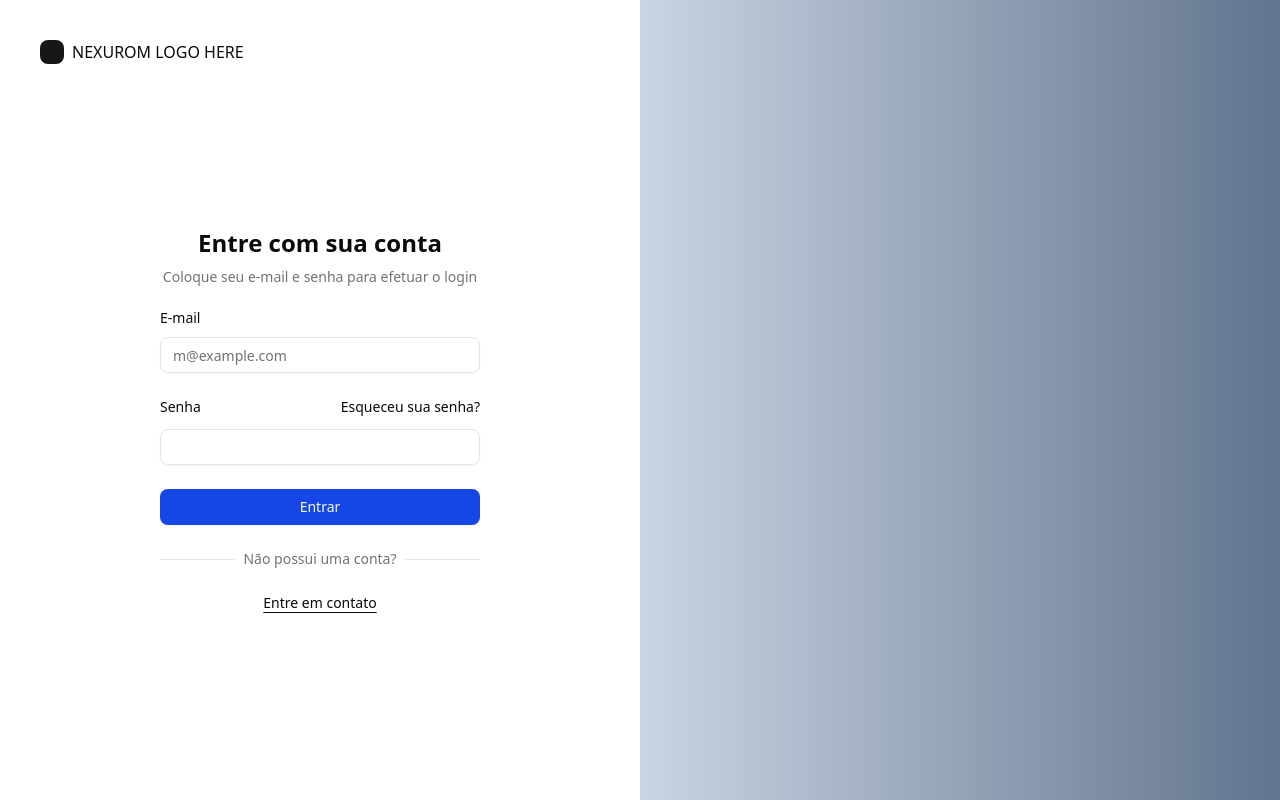
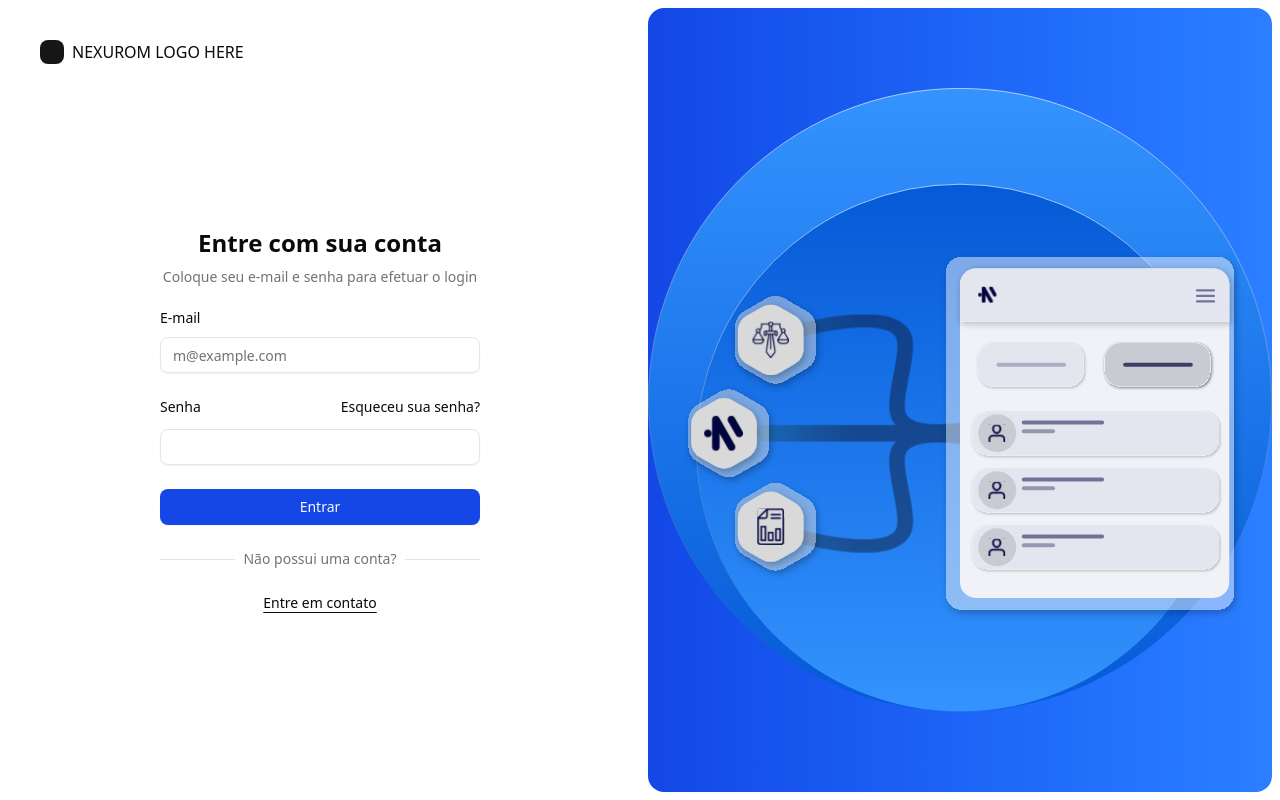
Before and after one commit to Nexorum/nexorum-front-end, a Next.js app: page /login in a window 1280 px wide. Built offline with nearby package versions, Linux system fonts and the light colour scheme.

Commit message:
refactor: update page login

```diff
--- a/src/app/login/page.tsx
+++ b/src/app/login/page.tsx
@@ -1,7 +1,8 @@
 import { LoginForm } from "@/app/login/components/login-form";
+import Image from "next/image";
 
 
-export default function page() {
+export default function Page() {
   return (
     <div className="grid min-h-svh lg:grid-cols-2">
       <div className="flex flex-col gap-4 p-6 md:p-10">
@@ -19,8 +20,13 @@ export default function page() {
           </div>
         </div>
       </div>
-       <div className="bg-muted relative hidden lg:block bg-gradient-to-r from-slate-300 to-slate-500">
-
+      <div className="  bg-gradient-to-r to-blue-500 from-blue-700 mx-2 my-2 rounded-2xl flex items-center justify-center">
+        <Image
+          src={"/svg/eclipse-login.svg"}
+          alt=""
+          width={700}
+          height={700}
+        />
       </div>
     </div>
   );
```
Lines whose indentation alone changed are shown as unchanged.
